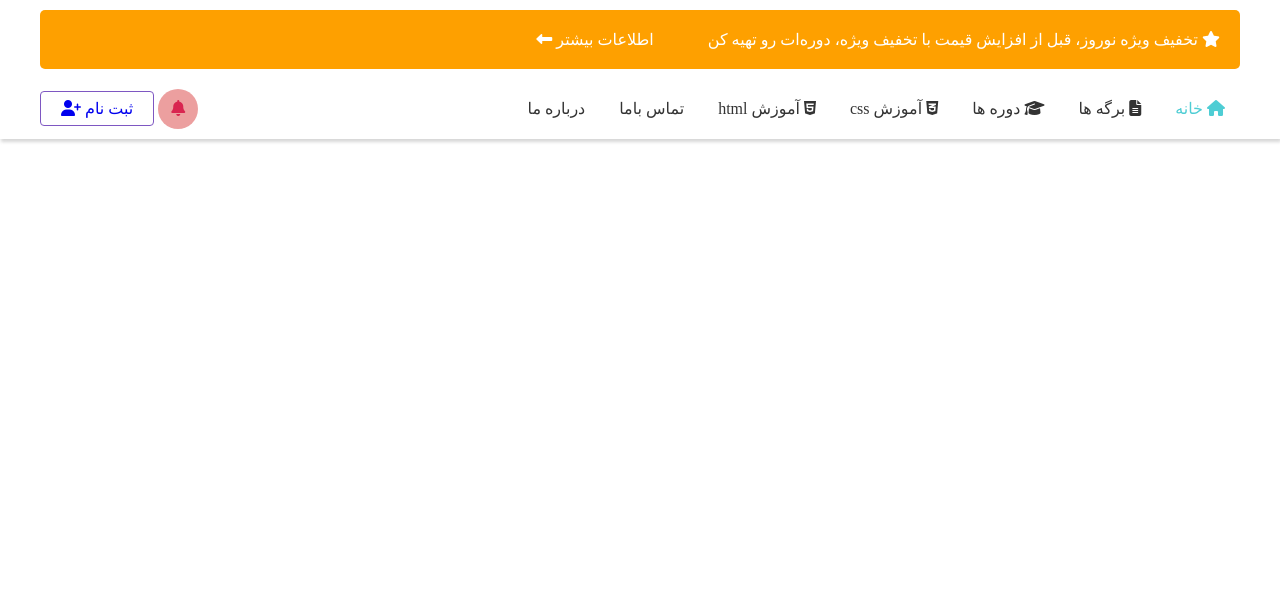
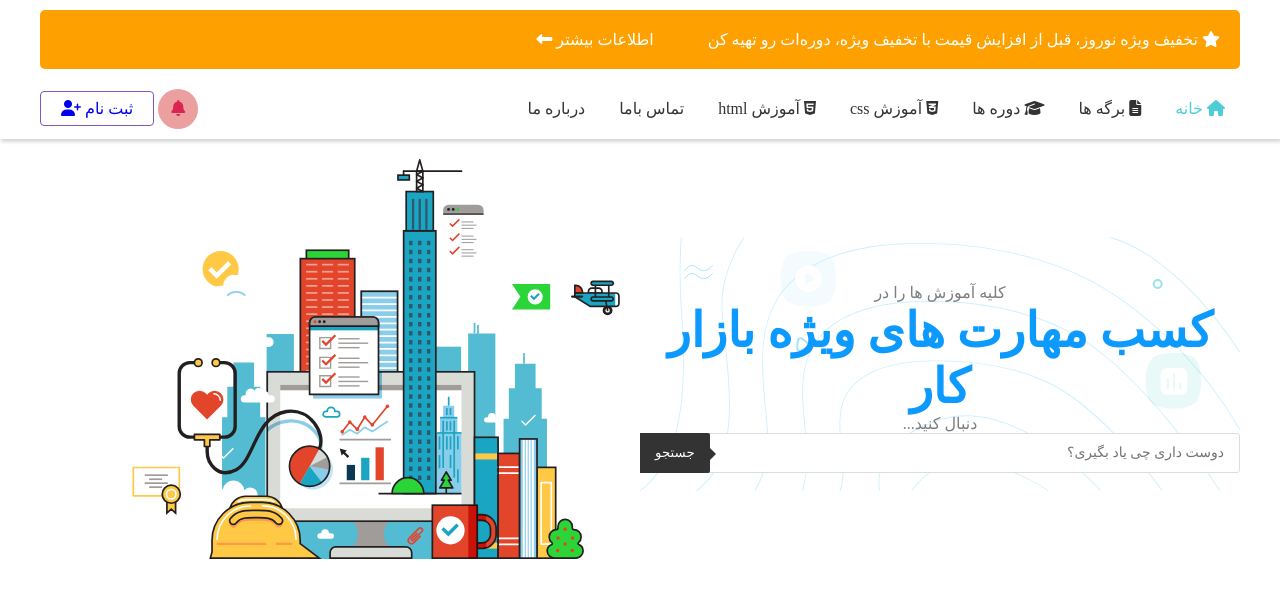
Before and after one commit to hheydarian/template-academy, a plain HTML site: page index.html in a window 1280 px wide. Drawn offline with Linux system fonts and the light colour scheme.

Commit message:
add search-box #2

```diff
--- a/assets/css/style.css
+++ b/assets/css/style.css
@@ -75,6 +75,7 @@ nav.main-menu ul li {
 nav.main-menu ul li a {
     padding: 10px 15px;
     color: #333;
+    transition: 0.3s;
 }
 nav.main-menu ul li a:hover {
     color: #4ecdd4;
@@ -100,3 +101,82 @@ nav.main-menu ul li a:hover {
     line-height: 23px;
     border-radius: 4px;
 }
+/* end menu */
+
+/* start search-box */
+.search-box-right {
+    float: right;
+    width: 50%;
+}
+.search-box-left {
+    float: left;
+    width: 50%;
+}
+.bg-search-box {
+    background-image: url(../img/bglines.svg);
+    background-position: center center;
+    background-repeat: no-repeat;
+    background-size: contain;
+    position: relative;
+    min-height: 450px;
+}
+.wrap-search {
+    text-align: center;
+    position: absolute;
+    top: 32%;
+    left: 0;
+    right: 0;
+    bottom: 0;
+}
+.center-title {
+    font-size: 48px;
+    font-weight: bold;
+    color: #0d9aff;
+}
+.form-search-wrap {
+    position: relative;
+}
+.form-search-wrap input {
+    width: 100%;
+    height: 40px;
+    font-size: 14px;
+    line-height: 100%;
+    padding: 10px 15px;
+    margin: 0;
+    background-color: #fff;
+    font-family: "Shabnam FD";
+    border: 1px solid #ddd;
+    border-radius: 3px;
+}
+.form-search-wrap button {
+    position: absolute;
+    left: 0;
+    top: 0;
+    bottom: auto;
+    color: #fff;
+    border: 0;
+    padding: 0 15px;
+    cursor: pointer;
+    height: 40px;
+    font-family: "Shabnam FD";
+    min-width: 50px;
+    line-height: 100%;
+    background-color: #333;
+    border-radius: 0 2px 2px 0;
+}
+.form-search-wrap button::before {
+    content: "";
+    position: absolute;
+    border-width: 8px 8px 8px 0;
+    border-style: solid solid solid none;
+    border-color: transparent #333;
+    left: auto;
+    right: -6px;
+    border-width: 8px 0 8px 8px;
+    border-style: solid none solid solid;
+}
+.search-box-left img {
+    height: 400px;
+    margin-top: 20px;
+}
+/* end search-box */
--- a/index.html
+++ b/index.html
@@ -71,6 +71,35 @@
             </div>
         </div>
     </div>
+    <!-- search box -->
+    <div class="search-box">
+        <div class="container">
+            <div class="search-box-right">
+                <div class="bg-search-box">
+                    <div class="wrap-search">
+                        <span class="top-title">
+                            کلیه آموزش ها را در
+                        </span>
+                        <div class="center-title">
+                            <span>
+                                کسب مهارت های ویژه بازار کار
+                            </span>
+                        </div>
+                        <span>دنبال کنید...</span>
+                        <form class="form-search-wrap">
+                            <input type="search" placeholder="دوست داری چی یاد بگیری؟">
+                            <button type="submit">جستجو</button>
+                        </form>
+                    </div>
+                </div>
+            </div>
+            <div class="search-box-left">
+                <img src="./assets/img/bg-left.svg" alt="">
+            </div>
+        </div>
+    </div>
+
+
 </body>
 
 </html>
```
Also changed, not shown: assets/img/bglines.svg (added).
